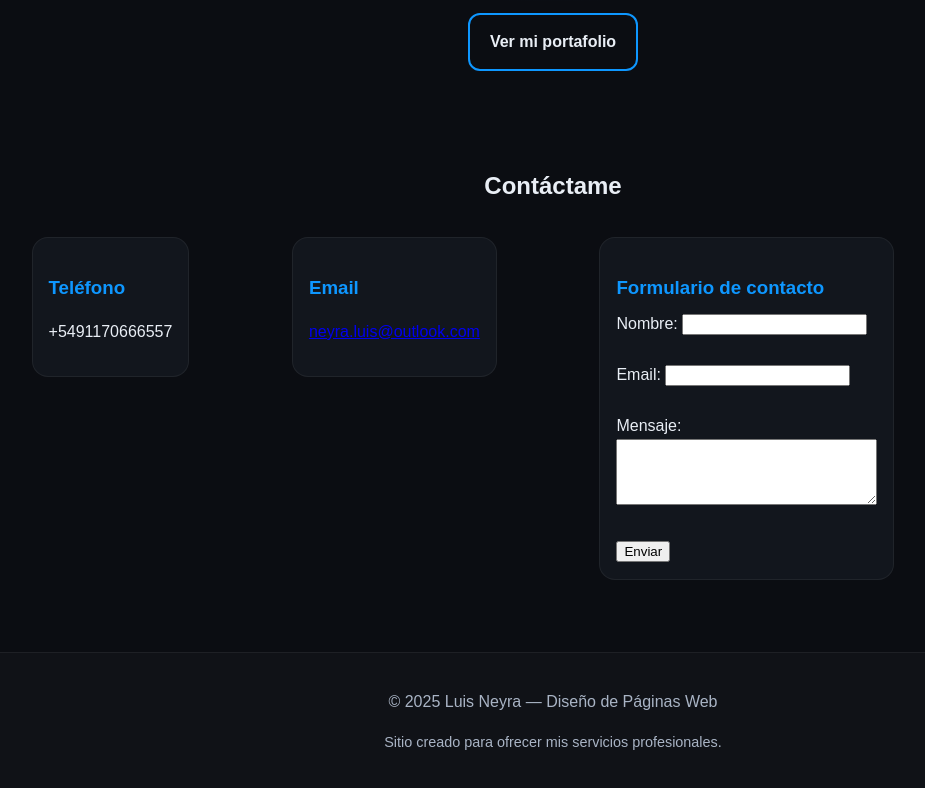
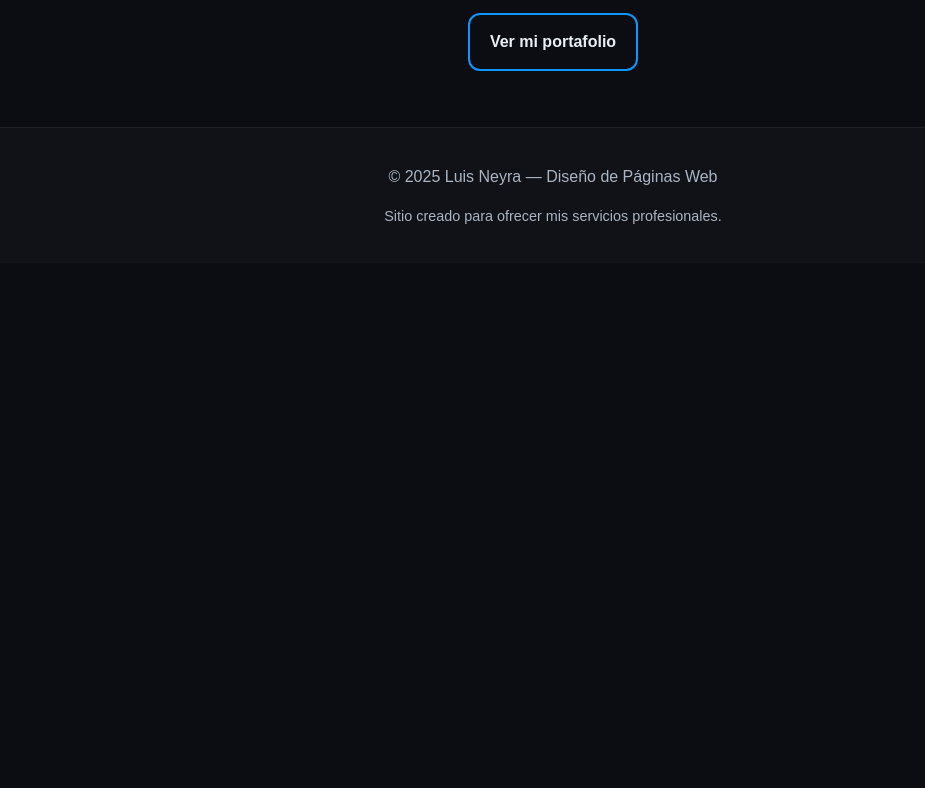
Before and after one commit to neyraluis/servicio-web, a plain HTML site: page index.html in a window 1280 px wide. Shown: the part 1267-2055 px from the top of the page, without its empty margins (87-1012 px from the left). After the commit the page ends 1530 px from the top, so only its background shows below. Drawn offline with Linux system fonts and the light colour scheme.

Commit message:
Update index.html content

```diff
--- a/index.html
+++ b/index.html
@@ -72,28 +72,6 @@
     </div>
   </section>
 
-  <!-- CONTACTO -->
-   <h2 class="titulo-seccion" style="text-align: center;">Contáctame</h2>
-  <section class="contenedor contacto" style="display: flex; justify-content: space-evenly; align-items: flex-start;">
-    <div class="contacto-item">
-      <h3>Teléfono</h3>
-      <p>+5491170666557</p>
-    </div>
-    <div class="contacto-item">
-      <h3>Email</h3>
-      <p><a href="mailto:neyra.luis@outlook.com">neyra.luis@outlook.com</a></p>
-    </div>
-    <div class="contacto-item">
-      <h3>Formulario de contacto</h3>
-      <Form>
-        Nombre: <input type="text" name="nombre"><br><br>
-        Email: <input type="email" name="email"><br><br>
-        Mensaje:<br>
-        <textarea name="mensaje" rows="4" cols="30"></textarea><br><br>
-        <button type="submit">Enviar</button>
-      </Form>
-    </div>
-  </section>
 
   <!-- PIE DE PÁGINA -->
   <footer class="pie-pagina">
```
